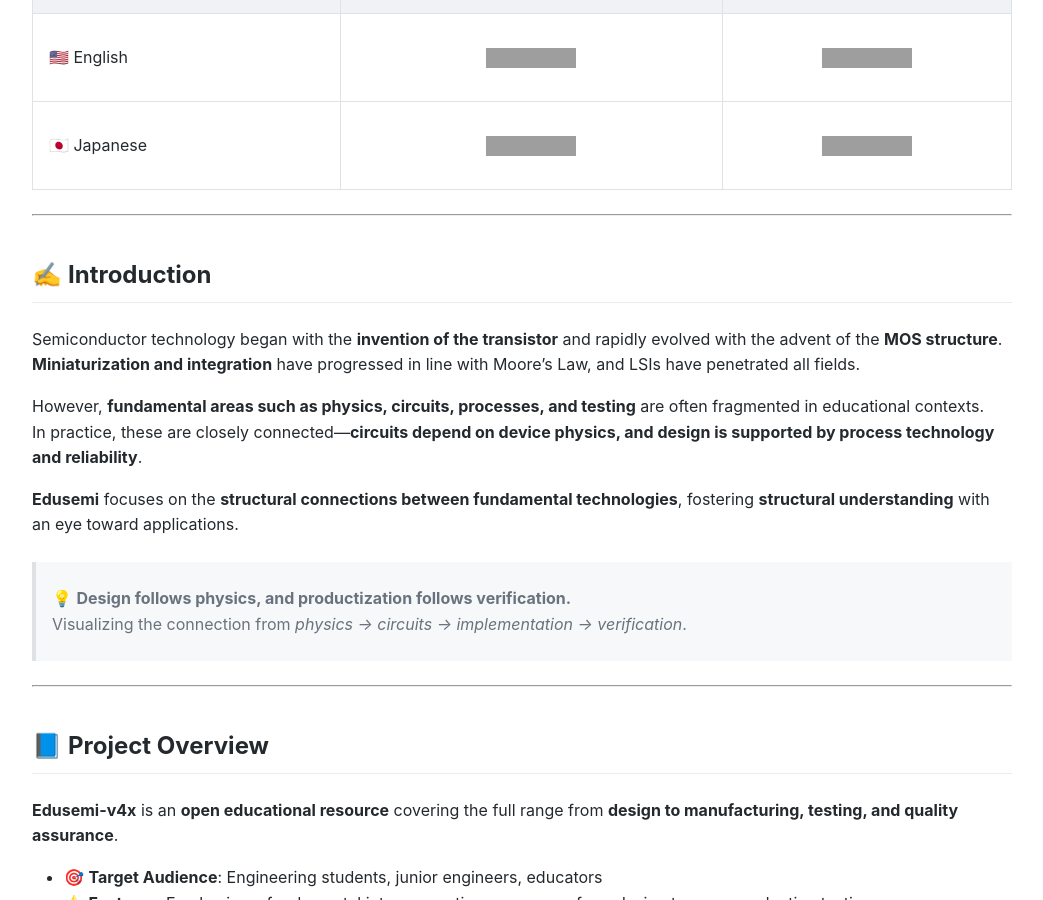
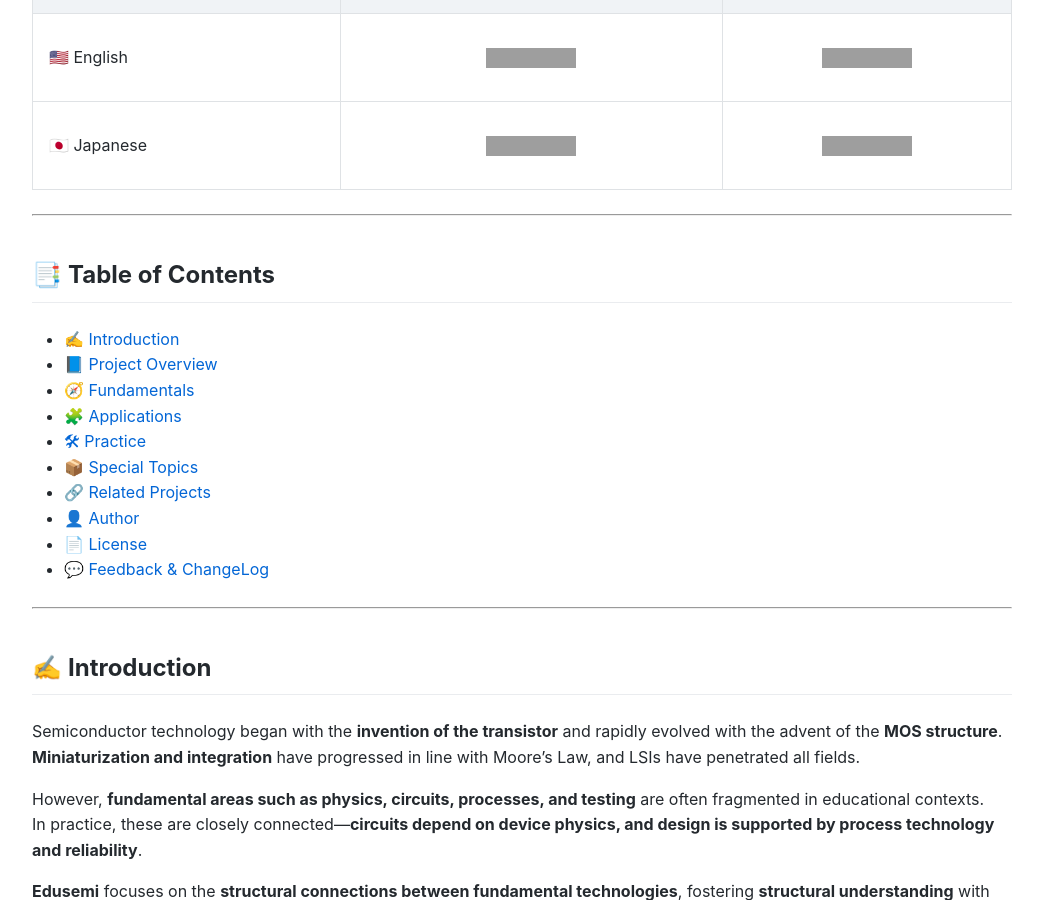
Before and after one commit to Samizo-AITL/Edusemi-v4x, a Jekyll site: the page built from en/index.md, in a window 1280 px wide and 900 px high, scrolled down 502 px. Shown: the whole window, without its empty margins (118-1161 px from the left). Built offline with Jekyll 4.4.1, drawn with Linux system fonts in a browser that asks for light colours; grey boxes are pictures that could not be loaded.

Commit message:
Update index.md

```diff
--- a/en/index.md
+++ b/en/index.md
@@ -18,6 +18,21 @@
 |----------|----------------|-----------|
 | 🇺🇸 English | [![GitHub Pages EN](https://img.shields.io/badge/GitHub%20Pages-English-brightgreen?logo=github)](https://samizo-aitl.github.io/Edusemi-v4x/en/) | [![GitHub Repo EN](https://img.shields.io/badge/GitHub-English-blue?logo=github)](https://github.com/Samizo-AITL/Edusemi-v4x/tree/main/en) |
 | 🇯🇵 Japanese | [![GitHub Pages JP](https://img.shields.io/badge/GitHub%20Pages-日本語版-brightgreen?logo=github)](https://samizo-aitl.github.io/Edusemi-v4x/) | [![GitHub Repo JP](https://img.shields.io/badge/GitHub-日本語版-blue?logo=github)](https://github.com/Samizo-AITL/Edusemi-v4x) |
+
+---
+
+## 📑 **Table of Contents**
+
+- [✍️ Introduction](#️-introduction)
+- [📘 Project Overview](#-project-overview)
+- [🧭 Fundamentals](#-fundamentals)
+- [🧩 Applications](#-applications)
+- [🛠 Practice](#-practice)
+- [📦 Special Topics](#-special-topics)
+- [🔗 Related Projects](#-related-projects)
+- [👤 Author](#-author)
+- [📄 License](#-license)
+- [💬 Feedback & ChangeLog](#-feedback--changelog)
 
 ---
 
```
